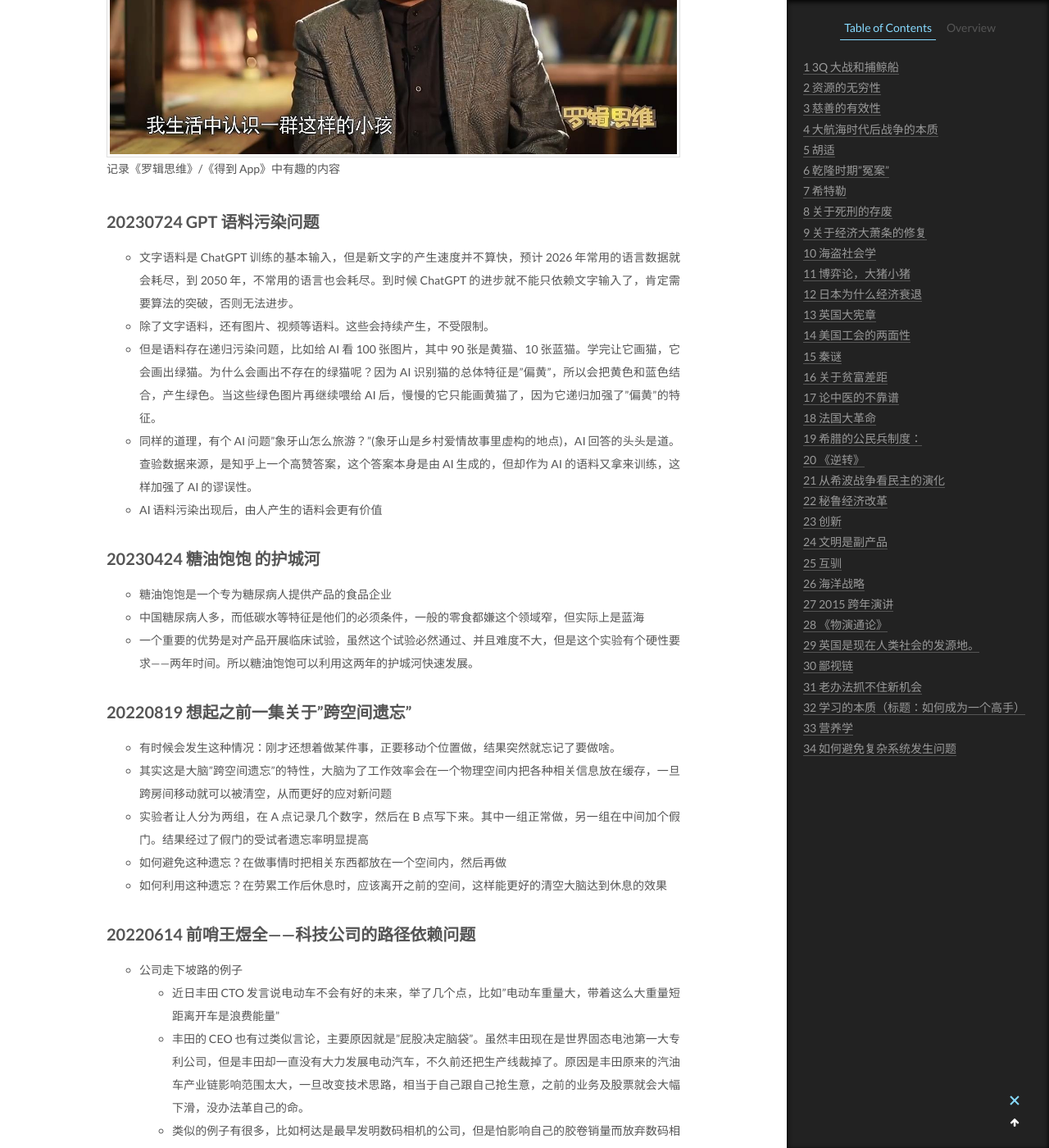
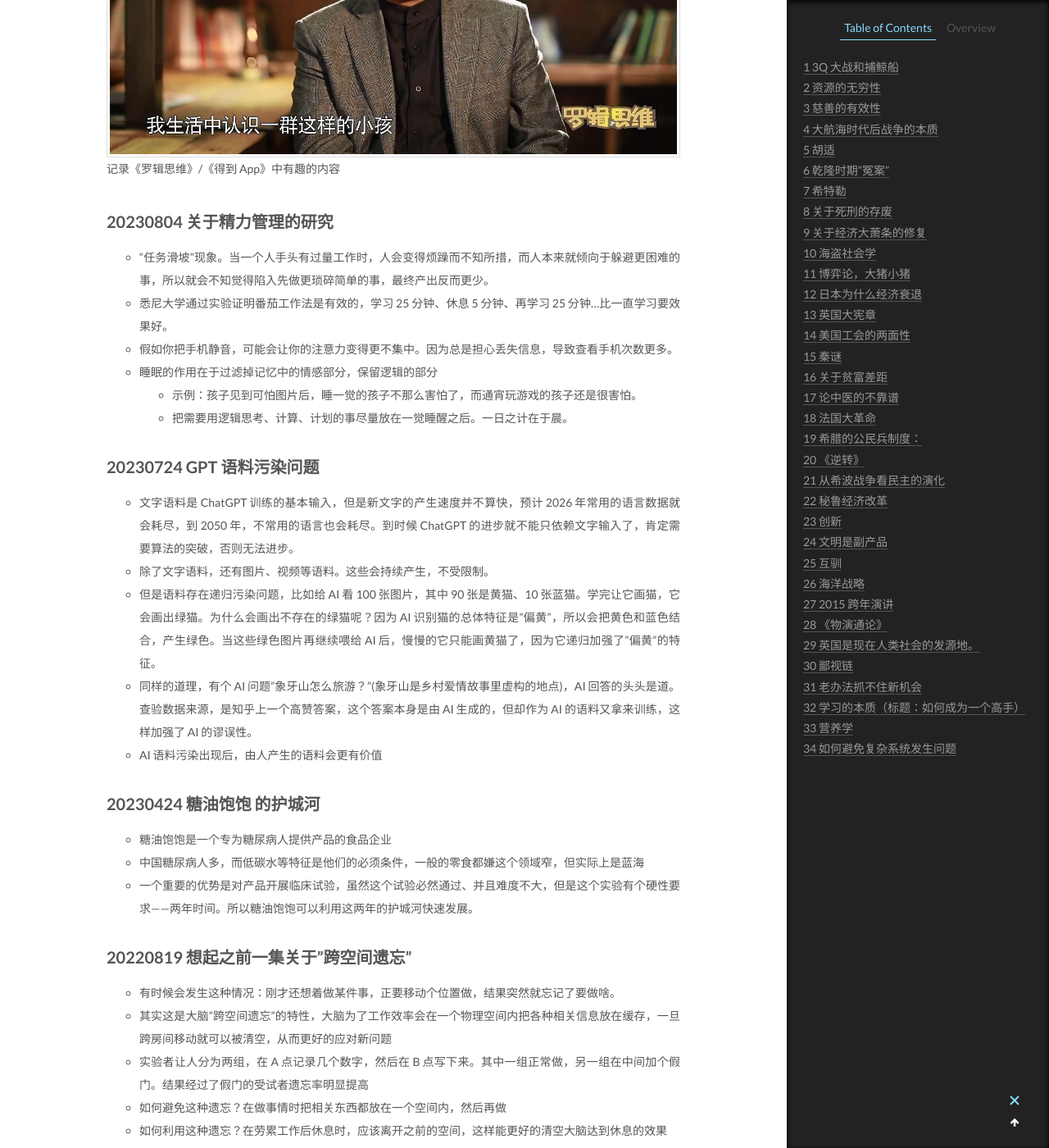
Before and after one commit to CodeHunter2006/CodeHunter2006.github.io, a Jekyll site: the page built from _posts/2014-02-11-Mr_Luo.md, in a window 1280 px wide and 1400 px high, scrolled down 672 px. Shown: the whole window at 82% size. Built offline with Jekyll 4.4.1, drawn with Linux system fonts in a browser that asks for light colours.

Commit message:
doc: add contents

```diff
--- a/_posts/2014-02-11-Mr_Luo.md
+++ b/_posts/2014-02-11-Mr_Luo.md
@@ -7,6 +7,15 @@ tags: book
 
 ![罗振宇](/assets/images/2014-02-11-Mr_Luo_1.jpeg)
 记录《罗辑思维》/《得到 App》中有趣的内容
+
+## 20230804 关于精力管理的研究
+
+- "任务滑坡"现象。当一个人手头有过量工作时，人会变得烦躁而不知所措，而人本来就倾向于躲避更困难的事，所以就会不知觉得陷入先做更琐碎简单的事，最终产出反而更少。
+- 悉尼大学通过实验证明番茄工作法是有效的，学习 25 分钟、休息 5 分钟、再学习 25 分钟...比一直学习要效果好。
+- 假如你把手机静音，可能会让你的注意力变得更不集中。因为总是担心丢失信息，导致查看手机次数更多。
+- 睡眠的作用在于过滤掉记忆中的情感部分，保留逻辑的部分
+  - 示例：孩子见到可怕图片后，睡一觉的孩子不那么害怕了，而通宵玩游戏的孩子还是很害怕。
+  - 把需要用逻辑思考、计算、计划的事尽量放在一觉睡醒之后。一日之计在于晨。
 
 ## 20230724 GPT 语料污染问题
 
```
Also changed, not shown: _posts/2023-01-07-Python_Syntex.md (+8 -0 lines).
